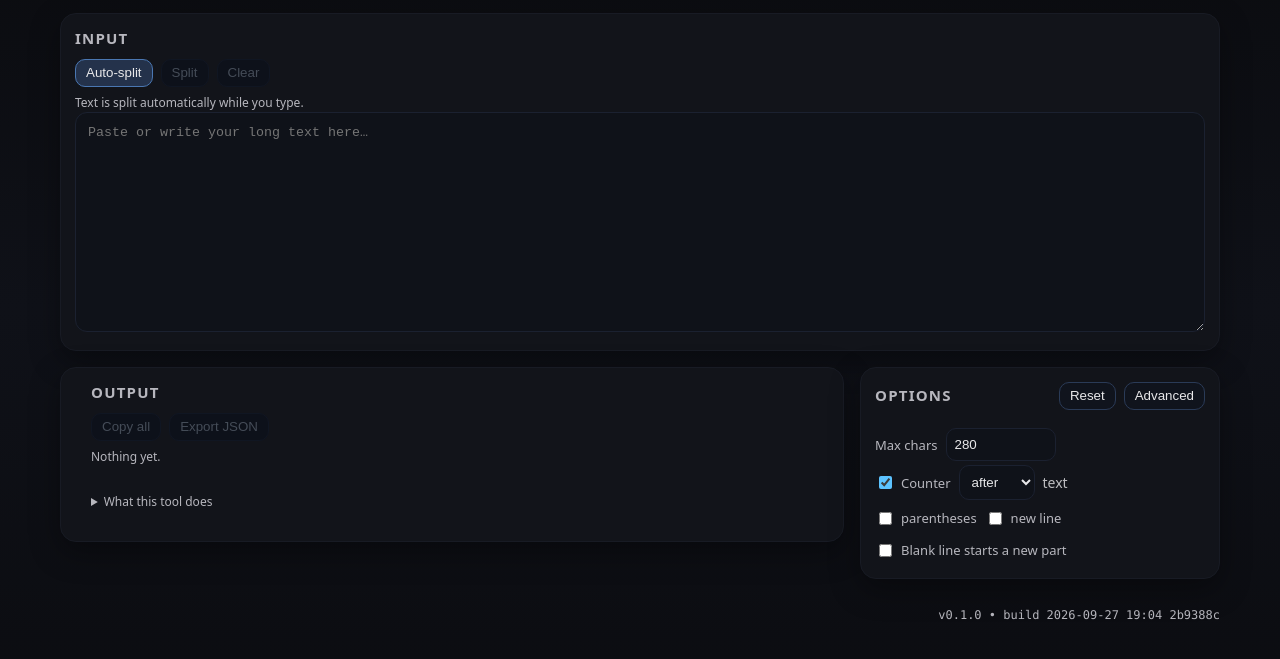
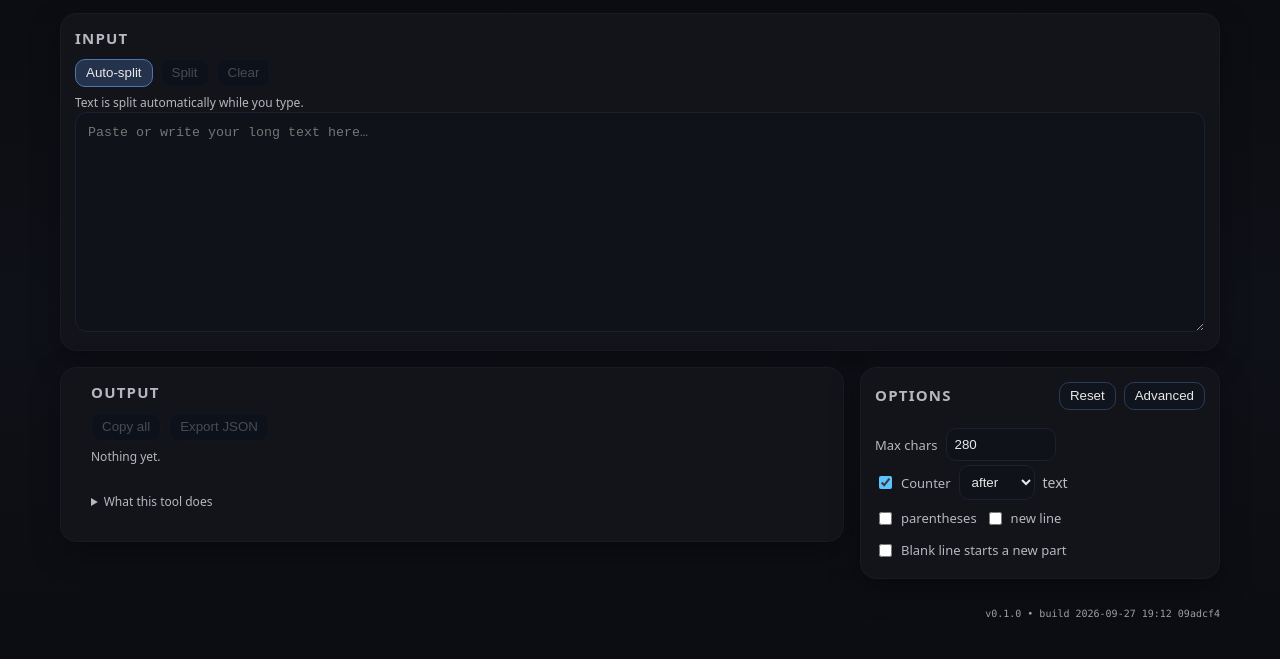
Before and after one commit to stansult/slice-txt, a website: page site/index.html in a window 1280 px wide. Shown: the part 51-710 px from the top of the page. Drawn offline with Linux system fonts and the light colour scheme.

Commit message:
Tone down build version footer

```diff
--- a/site/build.txt
+++ b/site/build.txt
@@ -1 +1 @@
-2026-09-27 19:04  2b9388c
+2026-09-27 19:12  09adcf4
--- a/site/styles.css
+++ b/site/styles.css
@@ -48,6 +48,11 @@ body {
   padding: 0 20px;
   display: flex;
   justify-content: flex-end;
+}
+
+.footer-bar .hint {
+  color: #a0a0a6;
+  font-size: 10px;
 }
 
 header {
```
